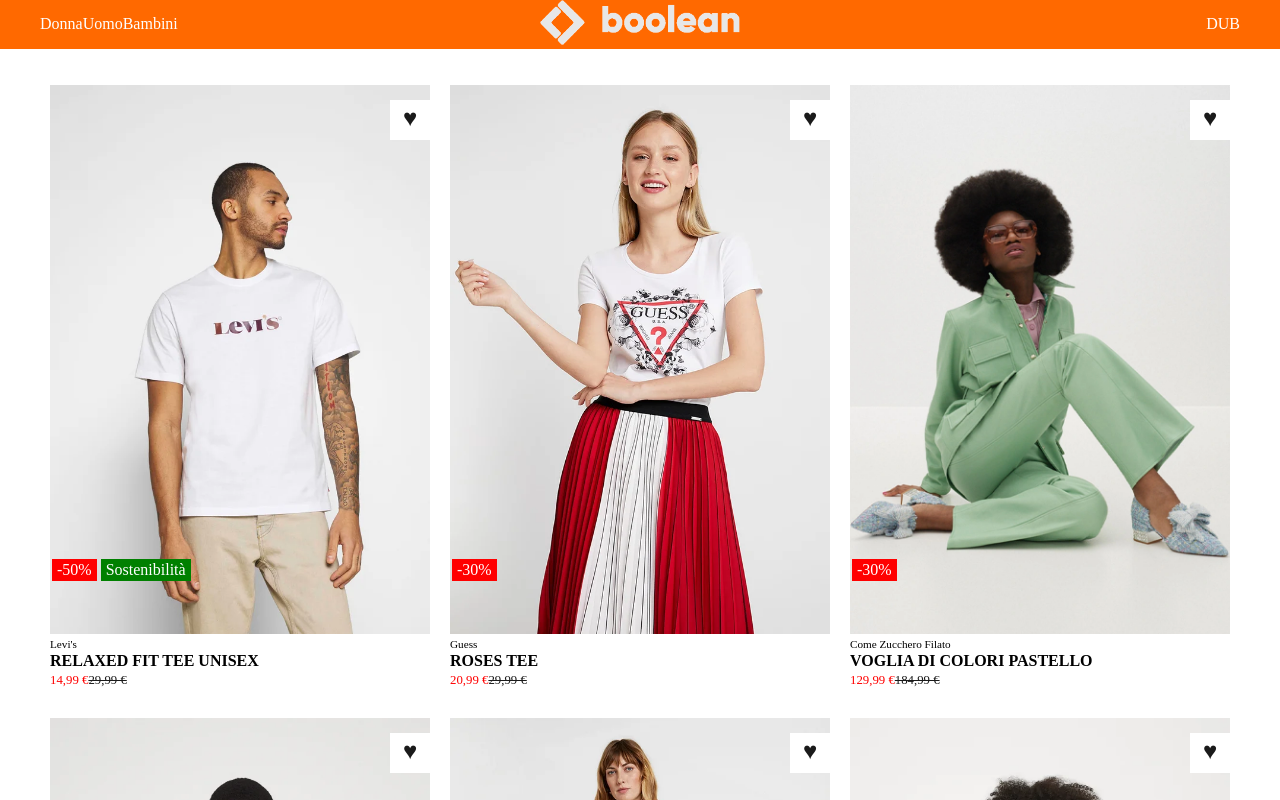
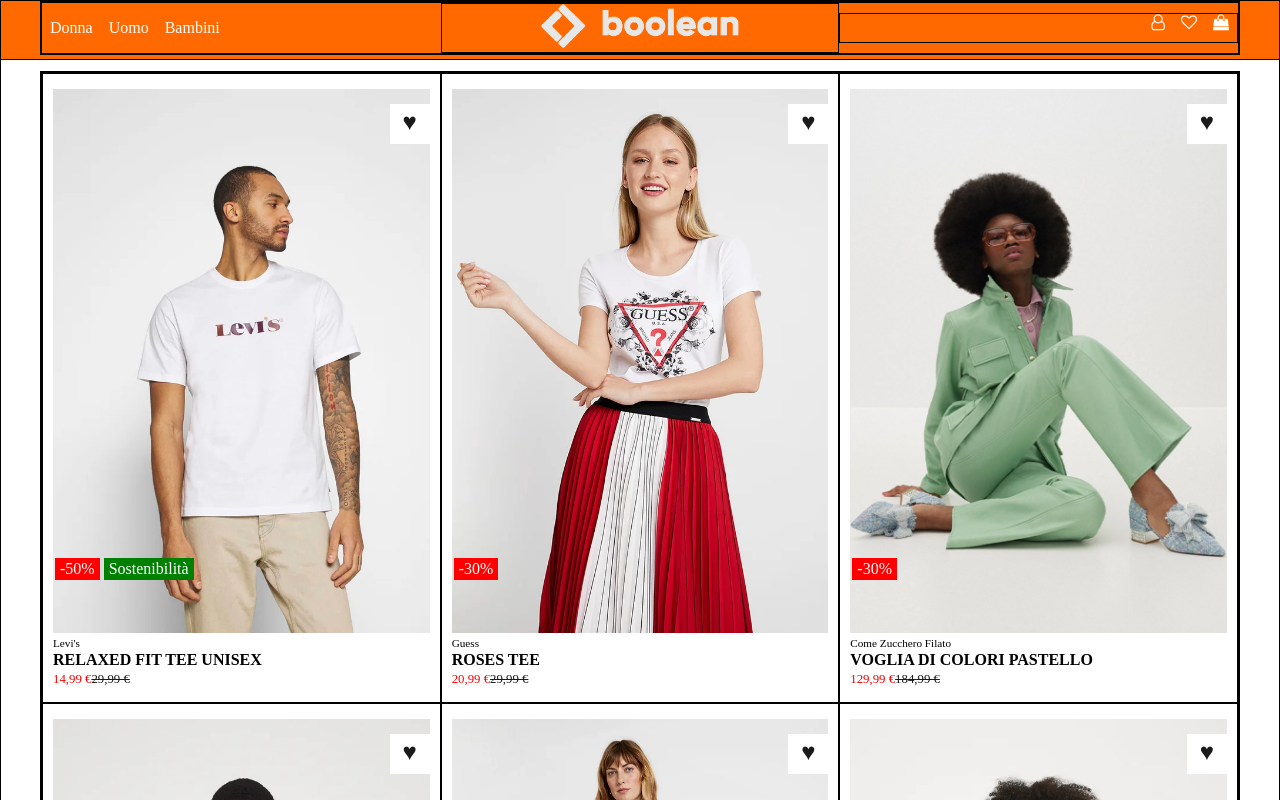
Before and after one commit to burillu/html-css-boolando, a plain HTML site: page index.html in a window 1280 px wide. Shown: the top 800 px of the page. Drawn offline with Linux system fonts and the light colour scheme.

Commit message:
inserite icone nel header

```diff
--- a/css/style.css
+++ b/css/style.css
@@ -23,10 +23,10 @@
 }
 
 /* utility */
-/* .debug{
+.debug{
     border: 1px solid black;
     min-height: 30px;
-} */
+}
 .text-secondary{
     color: var(--color-secondary-color);
 }
@@ -57,6 +57,7 @@
 /* header */
 header{
     background-color: var(--color-primary-color);
+    height: 60px;
     position: fixed;
     top: 0;
     width: 100%;
@@ -72,6 +73,9 @@
 }
 .item-header{
     width: calc(100% / 3);
+}
+.item-header li{
+    padding: 0 8px;
 }
 
 /* main */
--- a/index.html
+++ b/index.html
@@ -26,7 +26,7 @@
     <header class="text-secondary debug">
         <div class="content debug">
             <div class="d-flex align-items-center header-content debug">
-                <ul class="d-flex item-header">
+                <ul class="ul-icon fa-ul d-flex item-header">
                     <li><a href="">Donna</a></li>
                     <li><a href="">Uomo</a></li>
                     <li><a href="">Bambini</a></li>
@@ -36,10 +36,12 @@
                        <img class="img-fluid logo" src="img/boolean-logo.png" alt="logo boolean">
                     </div>
                 </div>
+                <!-- lista con icone a -->
                 <ul class="d-flex justify-end icon item-header debug">
-                    <li><a href="">D</a></li>
-                    <li><a href="">U</a></li>
-                    <li><a href="">B</a></li>
+                    <li><a href=""><i class="fa fa-user-o" aria-hidden="true"></i>
+                    </a></li>
+                    <li><a href=""><i class="fa fa-heart-o" aria-hidden="true"></i></a></li>
+                    <li><a href=""><i class="fa fa-shopping-bag" aria-hidden="true"></i></a></li>
                 </ul>
             </div>
 
```
